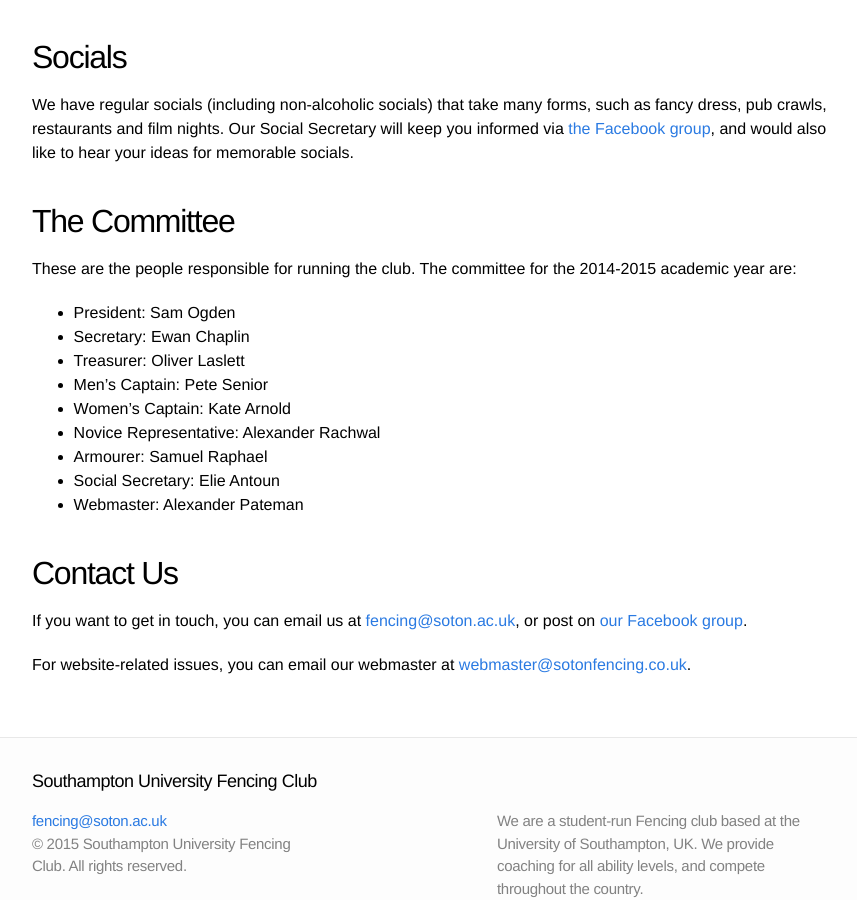
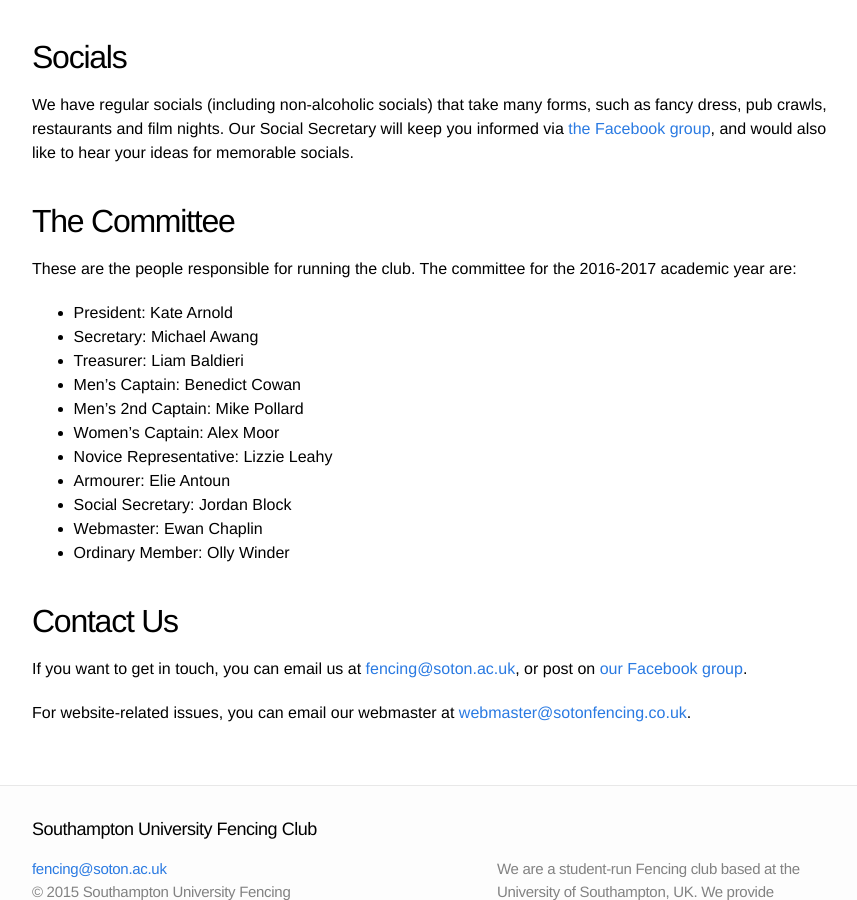
Before and after one commit to sotonfencing/sotonfencing.github.io, a Jekyll site: the page built from about.md, in a window 1280 px wide and 900 px high, scrolled down 835 px. Shown: the whole window, without its empty margins (208-1065 px from the left). Built offline with Jekyll 4.4.1, drawn with Linux system fonts in a browser that asks for light colours.

Commit message:
Committee Update
Updating the committee on the webpage for the 2016-2017 academic year

```diff
--- a/about.md
+++ b/about.md
@@ -35,17 +35,19 @@ We have regular socials (including non-alcoholic socials) that take many forms,
 The Committee
 -------------
 
-These are the people responsible for running the club. The committee for the 2014-2015 academic year are:
+These are the people responsible for running the club. The committee for the 2016-2017 academic year are:
 
-* President: Sam Ogden
-* Secretary: Ewan Chaplin
-* Treasurer: Oliver Laslett
-* Men's Captain: Pete Senior
-* Women's Captain: Kate Arnold
-* Novice Representative: Alexander Rachwal
-* Armourer: Samuel Raphael
-* Social Secretary: Elie Antoun
-* Webmaster: Alexander Pateman
+* President: Kate Arnold
+* Secretary: Michael Awang
+* Treasurer: Liam Baldieri
+* Men's Captain: Benedict Cowan
+* Men's 2nd Captain: Mike Pollard
+* Women's Captain: Alex Moor
+* Novice Representative: Lizzie Leahy
+* Armourer: Elie Antoun
+* Social Secretary: Jordan Block
+* Webmaster: Ewan Chaplin
+* Ordinary Member: Olly Winder
 
 Contact Us
 ----------
```
